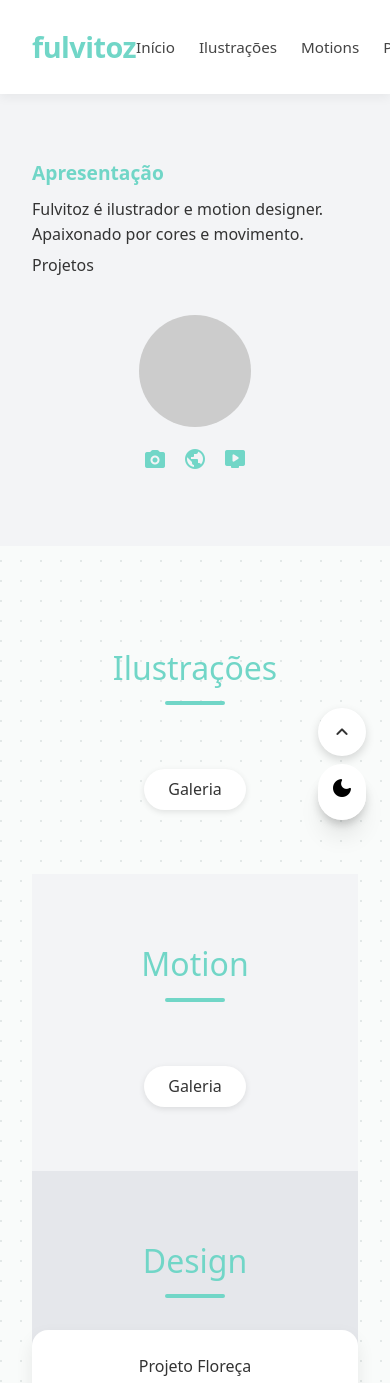
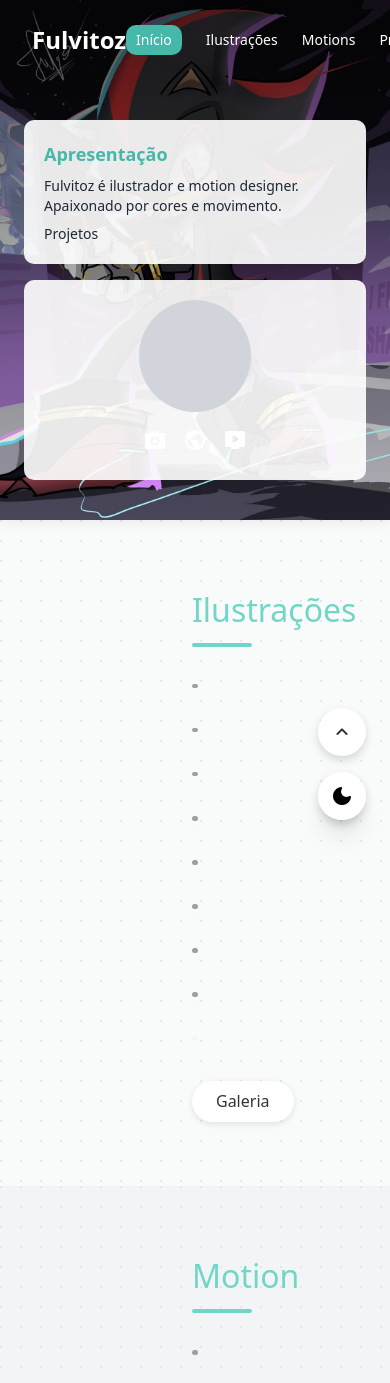
Before and after one commit to Esocrypta/Fulvitoz, a plain HTML site: page index.html in a window 390 px wide. Shown: the top 1383 px of the page. Drawn offline with nearby package versions, Linux system fonts and the light colour scheme; no server answers; grey boxes are pictures that could not be loaded.

Commit message:
modified:   index.html 	modified:   scripts/gallery.js  modified:   styles/main.css

```diff
--- a/index.html
+++ b/index.html
@@ -1,5 +1,6 @@
 <!DOCTYPE html>
 <html lang="pt-br">
+
 <head>
   <meta charset="UTF-8" />
   <meta name="viewport" content="width=device-width, initial-scale=1.0" />
@@ -13,8 +14,8 @@
   <link href="https://fonts.googleapis.com/css2?family=Material+Symbols+Rounded" rel="stylesheet" />
 
   <!-- Estilos personalizados -->
-  <link rel="stylesheet" href="/styles/main.css" />
-  <script defer src="/scripts/gallery.js"></script>
+  <link rel="stylesheet" href="./styles/main.css" />
+  <script defer src="./scripts/gallery.js"></script>
 
   <style>
     .material-symbols-rounded {
@@ -22,88 +23,177 @@
       font-size: 24px;
       line-height: 1;
     }
+
+    .site-header {
+      background-image: linear-gradient(to bottom, rgba(0, 0, 0, 0.7), rgba(0, 0, 0, 0)),
+        url('./assets/galeria/illustration/1-shadow.jpg');
+      background-size: cover;
+      background-position: center;
+      background-repeat: no-repeat;
+      background-position: center top 20%;
+    }
+
+
+    #banner {
+      position: absolute;
+      left: 0;
+      top: 0;
+      width: 100%;
+    }
+
+    .card-apresetation {
+      background-color: var(--cinza);
+      padding: 20px;
+      border-radius: 10px;
+    }
+
+    .links a {
+      transition: .2s;
+    }
   </style>
 </head>
 
+
 <body class="font-sans">
-
-  <!-- ============================= -->
-  <!--        HEADER SUPERIOR       -->
-  <!-- ============================= -->
-  <header class="site-header">
-    <div class="container">
-      <h1>fulvitoz</h1>
-      <nav class="nav-links">
-        <a href="#inicio">Início</a>
-        <a href="#ilustracoes">Ilustrações</a>
-        <a href="#motions">Motions</a>
-        <a href="#projetos">Projetos</a>
-        <a href="#contato">Contato</a>
+  <!-- HEADER -->
+  <header class="site-header bg-gray-100">
+    <div class="container mx-auto px-6 py-4 flex justify-between items-center">
+      <h1 class="text-2xl font-extrabold text-teal-400">Fulvitoz</h1>
+      <nav class="links flex gap-6 text-sm items-center">
+        <a href="#inicio" class="hover:underline -select">Início</a>
+        <a href="#ilustracoes" class="hover:underline">Ilustrações</a>
+        <a href="#motions" class="hover:underline">Motions</a>
+        <a href="#projetos" class="hover:underline">Projetos</a>
+        <a href="#contato" class="hover:underline">Contato</a>
       </nav>
     </div>
-  </header>
 
-  <!-- ============================= -->
-  <!--     APRESENTAÇÃO VISUAL      -->
-  <!-- ============================= -->
-  <div class="header-apresentacao">
-    <div class="texto">
-      <h2>Apresentação</h2>
-      <p>Fulvitoz é ilustrador e motion designer. Apaixonado por cores e movimento.</p>
-      <p>Projetos</p>
-    </div>
 
-    <div class="perfil">
-      <div class="foto"></div>
-      <div class="social">
-        <a href="#"><span class="material-symbols-rounded">photo_camera</span></a>
-        <a href="#"><span class="material-symbols-rounded">public</span></a>
-        <a href="#"><span class="material-symbols-rounded">ondemand_video</span></a>
+    <!-- Apresentação -->
+    <div class="py-10 px-6 md:px-20 flex flex-col md:flex-row justify-center items-stretch gap-4 relative">
+      <div class="flex-1 max-w-xl card-apresetation ">
+        <h2 class="text-lg font-semibold text-teal-500 mb-2">Apresentação</h2>
+        <p class="text-sm text-gray-800">Fulvitoz é ilustrador e motion designer. Apaixonado por cores e movimento.</p>
+        <p class="text-sm text-gray-800 mt-2">Projetos</p>
+      </div>
+
+      <!-- Foto e redes sociais -->
+      <div class="flex flex-col items-center gap-4 card-apresetation ">
+        <div class="w-28 h-28 rounded-full bg-gray-300"></div>
+        <div class="flex gap-4">
+          <a href="#" class="text-teal-400 hover:text-teal-600">
+            <span class="material-symbols-rounded">photo_camera</span>
+          </a>
+          <a href="#" class="text-teal-400 hover:text-teal-600">
+            <span class="material-symbols-rounded">public</span>
+          </a>
+          <a href="#" class="text-teal-400 hover:text-teal-600">
+            <span class="material-symbols-rounded">ondemand_video</span>
+          </a>
+        </div>
       </div>
     </div>
   </div>
+
+  </header>
 
   <!-- ============================= -->
   <!--       CONTEÚDO PRINCIPAL     -->
   <!-- ============================= -->
   <main class="container">
-    <!-- Ilustrações -->
     <section id="ilustracoes" class="section">
       <h2 class="section-title">Ilustrações</h2>
-      <div id="gallery-ilustracoes" class="gallery-grid"></div>
+      <div id="gallery-ilustracoes" class="gallery-grid masonry gallery-grid-wrapper">
+        <div class="card">
+          <img src="https://raw.githubusercontent.com/julien-gargot/images-placeholder/master/placeholder-portrait.png"
+            alt="Imagem 1">
+        </div>
+        <div class="card">
+          <img src="https://developers.elementor.com/docs/assets/img/elementor-placeholder-image.png" alt="Imagem 2">
+        </div>
+        <div class="card">
+          <img src="https://raw.githubusercontent.com/julien-gargot/images-placeholder/master/placeholder-portrait.png"
+            alt="Imagem 1">
+        </div>
+        <div class="card">
+          <img src="https://developers.elementor.com/docs/assets/img/elementor-placeholder-image.png" alt="Imagem 2">
+        </div>
+        <div class="card">
+          <img src="https://raw.githubusercontent.com/julien-gargot/images-placeholder/master/placeholder-portrait.png"
+            alt="Imagem 1">
+        </div>
+        <div class="card">
+          <img src="https://developers.elementor.com/docs/assets/img/elementor-placeholder-image.png" alt="Imagem 2">
+        </div>
+        <div class="card">
+          <img src="https://raw.githubusercontent.com/julien-gargot/images-placeholder/master/placeholder-portrait.png"
+            alt="Imagem 1">
+        </div>
+        <div class="card">
+          <img src="https://developers.elementor.com/docs/assets/img/elementor-placeholder-image.png" alt="Imagem 2">
+        </div>
+        <div class="card">
+          <img src="https://raw.githubusercontent.com/julien-gargot/images-placeholder/master/placeholder-portrait.png"
+            alt="Imagem 1">
+        </div>
+      </div>
       <button class="btn-galeria">Galeria</button>
     </section>
 
-    <!-- Motion -->
     <section id="motions" class="section bg-gray-100">
       <h2 class="section-title">Motion</h2>
-      <div id="gallery-motion" class="gallery-grid"></div>
+      <div id="gallery-motion" class="gallery-grid masonry gallery-grid-wrapper">
+        <div class="card">
+          <img src="https://raw.githubusercontent.com/julien-gargot/images-placeholder/master/placeholder-portrait.png"
+            alt="Imagem 1">
+        </div>
+        <div class="card">
+          <img src="https://developers.elementor.com/docs/assets/img/elementor-placeholder-image.png" alt="Imagem 2">
+        </div>
+        <div class="card">
+          <img src="https://developers.elementor.com/docs/assets/img/elementor-placeholder-image.png" alt="Imagem 2">
+        </div>
+        <div class="card">
+          <img src="https://raw.githubusercontent.com/julien-gargot/images-placeholder/master/placeholder-portrait.png"
+            alt="Imagem 1">
+        </div>
+        <div class="card">
+          <img src="https://raw.githubusercontent.com/julien-gargot/images-placeholder/master/placeholder-portrait.png"
+            alt="Imagem 1">
+        </div>
+        <div class="card">
+          <img src="https://developers.elementor.com/docs/assets/img/elementor-placeholder-image.png" alt="Imagem 2">
+        </div>
+      </div>
       <button class="btn-galeria">Galeria</button>
     </section>
 
-    <!-- Design -->
-    <section id="projetos" class="section bg-gray-200">
+    <section id="design" class="section bg-gray-200">
       <h2 class="section-title">Design</h2>
       <div class="gallery-grid">
-        <div class="card"><p>Projeto Floreça</p></div>
-        <div class="card"><p>Projeto Rosaluna</p></div>
-        <div class="card"><p>Projeto Missão Verde</p></div>
+        <div class="card -padding">
+          <p>Projeto Floreça</p>
+        </div>
+        <div class="card -padding">
+          <p>Projeto Rosaluna</p>
+        </div>
+        <div class="card -padding">
+          <p>Projeto Missão Verde</p>
+        </div>
       </div>
       <button class="btn-galeria">Projetos</button>
     </section>
 
-    <!-- Parcerias -->
     <section id="parcerias" class="section bg-gray-100">
       <h2 class="section-title">Parcerias</h2>
       <div class="gallery-grid">
-        <div class="card"></div>
-        <div class="card"></div>
-        <div class="card"></div>
+        <div class="card -padding"></div>
+        <div class="card -padding"></div>
+        <div class="card -padding"></div>
       </div>
       <button class="btn-galeria">Ver Mais</button>
     </section>
 
-    <!-- Contato -->
     <section id="contato" class="section">
       <div class="contato-box">
         <div class="contato-info">
@@ -116,20 +206,21 @@
   <!-- ============================= -->
   <!--      BOTÕES FLUTUANTES       -->
   <!-- ============================= -->
-  <div class="floating-buttons">
-    <button id="scroll-top" class="btn-floating">
+  <div class="floating-buttons fixed bottom-4 right-4 flex flex-col gap-3">
+    <button id="scroll-top" class="btn-floating bg-teal-400 text-white p-3 rounded-full shadow-md hover:bg-teal-500">
       <span class="material-symbols-rounded">expand_less</span>
     </button>
-    <button id="dark-toggle" class="btn-floating">
+    <button id="dark-toggle" class="btn-floating bg-teal-400 text-white p-3 rounded-full shadow-md hover:bg-teal-500">
       <span class="material-symbols-rounded">dark_mode</span>
     </button>
   </div>
 
   <!-- ============================= -->
-  <!--            FOOTER            -->
+  <!--           FOOTER             -->
   <!-- ============================= -->
-  <footer class="site-footer">
+  <footer class="site-footer text-center text-sm text-white bg-teal-400 py-6">
     <p>&copy; 2025 Fulvitoz · Site desenvolvido por Gah e Keh</p>
   </footer>
 </body>
+
 </html>
--- a/scripts/gallery.js
+++ b/scripts/gallery.js
@@ -39,7 +39,7 @@ categorias.forEach(categoria => {
 const toggleThemeBtn = document.createElement("button");
 toggleThemeBtn.setAttribute("aria-label", "Alternar tema");
 toggleThemeBtn.innerHTML = `<span class="material-symbols-rounded">dark_mode</span>`;
-toggleThemeBtn.className = "fixed bottom-6 right-6 z-50 bg-white text-black dark:bg-black dark:text-white p-3 rounded-full shadow-xl transition-all duration-300";
+toggleThemeBtn.className = "fixed flex bottom-6 right-6 z-50 bg-white text-black dark:bg-black dark:text-white p-3 rounded-full shadow-xl transition-all duration-300";
 document.body.appendChild(toggleThemeBtn);
 
 // Define estado inicial com base no localStorage
--- a/styles/main.css
+++ b/styles/main.css
@@ -1,18 +1,19 @@
-/* ------------------------- */
-/*         VARIÁVEIS        */
-/* ------------------------- */
+/* =============================
+   VARIÁVEIS
+   ============================= */
 :root {
   --verde-agua: #71d6c7;
   --verde-agua-dark: #45b8a9;
   --cinza-fundo: #f9fbfa;
   --cinza-claro: #e3e8e7;
+  --cinza: rgba(255, 255, 255, 0.911);
   --verde-agua-paragrafo: #71d6c7;
   --fonte: 'Poppins', sans-serif;
 }
 
-/* ------------------------- */
-/*        RESET + BASE       */
-/* ------------------------- */
+/* =============================
+     RESET + BASE
+     ============================= */
 * {
   margin: 0;
   padding: 0;
@@ -27,33 +28,32 @@ body {
   color: #333;
   line-height: 1.6;
   scroll-behavior: smooth;
+  margin: 0;
+  padding: 0;
+  overflow-x: hidden;
 }
 
-.container {
-  max-width: 1280px;
-  margin: 0 auto;
-  padding: 2rem;
-}
+/* =============================
+HEADER INICIAL (personalizado)
+============================= */
 
-/* ------------------------- */
-/*           HEADER          */
-/* ------------------------- */
 .site-header {
-  background-color: #ffffff;
   box-shadow: 0 4px 10px rgba(0, 0, 0, 0.05);
-  position: sticky;
-  top: 0;
-  z-index: 50;
+  position: relative;
+  z-index: 10;
+  color: white;
 }
 
 .site-header .container {
+  max-width: 1280px;
+  margin: 0 auto;
+  padding: 1.5rem 2rem;
   display: flex;
   justify-content: space-between;
   align-items: center;
-  padding: 1.5rem 2rem;
 }
 
-.site-header h1 {
+.logo {
   font-size: 1.8rem;
   font-weight: 800;
   color: var(--verde-agua);
@@ -77,15 +77,11 @@ body {
   color: var(--verde-agua-dark);
 }
 
-/* ------------------------- */
-/*      APRESENTAÇÃO         */
-/* ------------------------- */
 .header-apresentacao {
   background-color: #f3f4f6;
-  padding: 4rem 2rem;
+  padding: 3rem 2rem;
   display: flex;
   flex-direction: column;
-  align-items: center;
   gap: 2rem;
 }
 
@@ -93,7 +89,8 @@ body {
   .header-apresentacao {
     flex-direction: row;
     justify-content: space-between;
-    padding: 4rem;
+    align-items: center;
+    padding: 4rem 6rem;
   }
 }
 
@@ -144,11 +141,34 @@ body {
   color: var(--verde-agua-dark);
 }
 
+
+.-select {
+  background-color: var(--cinza);
+  border-radius: 10px;
+  padding: 5px 10px;
+  background-color: var(--verde-agua-dark);
+}
+
+h2 {
+  color: var(--verde-agua-dark);
+}
+
+.nav-links a {
+  color: #ccc;
+}
+
+.nav-links a:hover {
+  color: var(--verde-agua);
+}
+
 /* ------------------------- */
 /*         SECTIONS         */
 /* ------------------------- */
 .section {
-  padding: 4rem 0;
+  width: 100vw;
+  padding: 4rem 12rem;
+  background-image: radial-gradient(circle at 1px 1px, var(--cinza-claro) 1px, transparent 0);
+  background-size: 20px 20px;
 }
 
 .section-title {
@@ -173,6 +193,10 @@ body {
 /*         GALERIA           */
 /* ------------------------- */
 .gallery-grid {
+  padding-top: 5px;
+}
+
+.gallery-grid:not(.masonry) {
   display: grid;
   grid-template-columns: repeat(auto-fit, minmax(220px, 1fr));
   gap: 2rem;
@@ -181,16 +205,54 @@ body {
 
 .card {
   background-color: white;
-  padding: 1.5rem;
   border-radius: 1rem;
   box-shadow: 0 8px 18px rgba(0, 0, 0, 0.08);
   transition: transform 0.3s ease, box-shadow 0.3s ease;
   text-align: center;
 }
 
+.card img {
+  border-radius: 1rem;
+}
+
+.card.-padding {
+  padding: 1.5rem;
+}
+
 .card:hover {
   transform: translateY(-5px);
   box-shadow: 0 12px 24px rgba(0, 0, 0, 0.12);
+  cursor: pointer;
+}
+
+.gallery-grid.masonry {
+  column-count: 3;
+  column-gap: 2rem;
+}
+
+@media (max-width: 768px) {
+  .gallery-grid.masonry {
+    column-count: 2;
+  }
+}
+
+@media (max-width: 480px) {
+  .gallery-grid.masonry {
+    column-count: 1;
+  }
+}
+
+.gallery-grid.masonry .card {
+  break-inside: avoid;
+  margin-bottom: 2rem;
+  display: inline-block;
+  width: 100%;
+}
+
+.gallery-grid-wrapper {
+  position: relative;
+  mask-image: linear-gradient(to bottom, black 80%, transparent 90%);
+  -webkit-mask-image: linear-gradient(to bottom, black 80%, transparent 90%);
 }
 
 /* ------------------------- */
@@ -205,7 +267,7 @@ body {
   border-radius: 999px;
   box-shadow: 0 2px 6px rgba(0, 0, 0, 0.1);
   font-weight: 500;
-  transition: background 0.3s;
+  transition: 0.3s;
 }
 
 .btn-galeria:hover {
@@ -266,28 +328,20 @@ body {
   text-align: center;
   padding: 2rem 0;
   font-size: 0.875rem;
-  margin-top: 4rem;
 }
 
 /* ------------------------- */
 /*       MODO ESCURO         */
 /* ------------------------- */
-body.dark {
+.dark body {
   background-color: #121212;
-  background-image: none;
+  background-image: radial-gradient(circle at 1px 1px, var(--cinza) 1px, transparent 0);
   color: #eaeaea;
 }
 
-.dark .site-header {
-  background-color: #1e1e1e;
-}
-
-.dark .nav-links a {
-  color: #ccc;
-}
-
-.dark .nav-links a:hover {
-  color: var(--verde-agua);
+.dark .section {
+  background-image: none;
+  background-color: transparent;
 }
 
 .dark .section-title {
```
